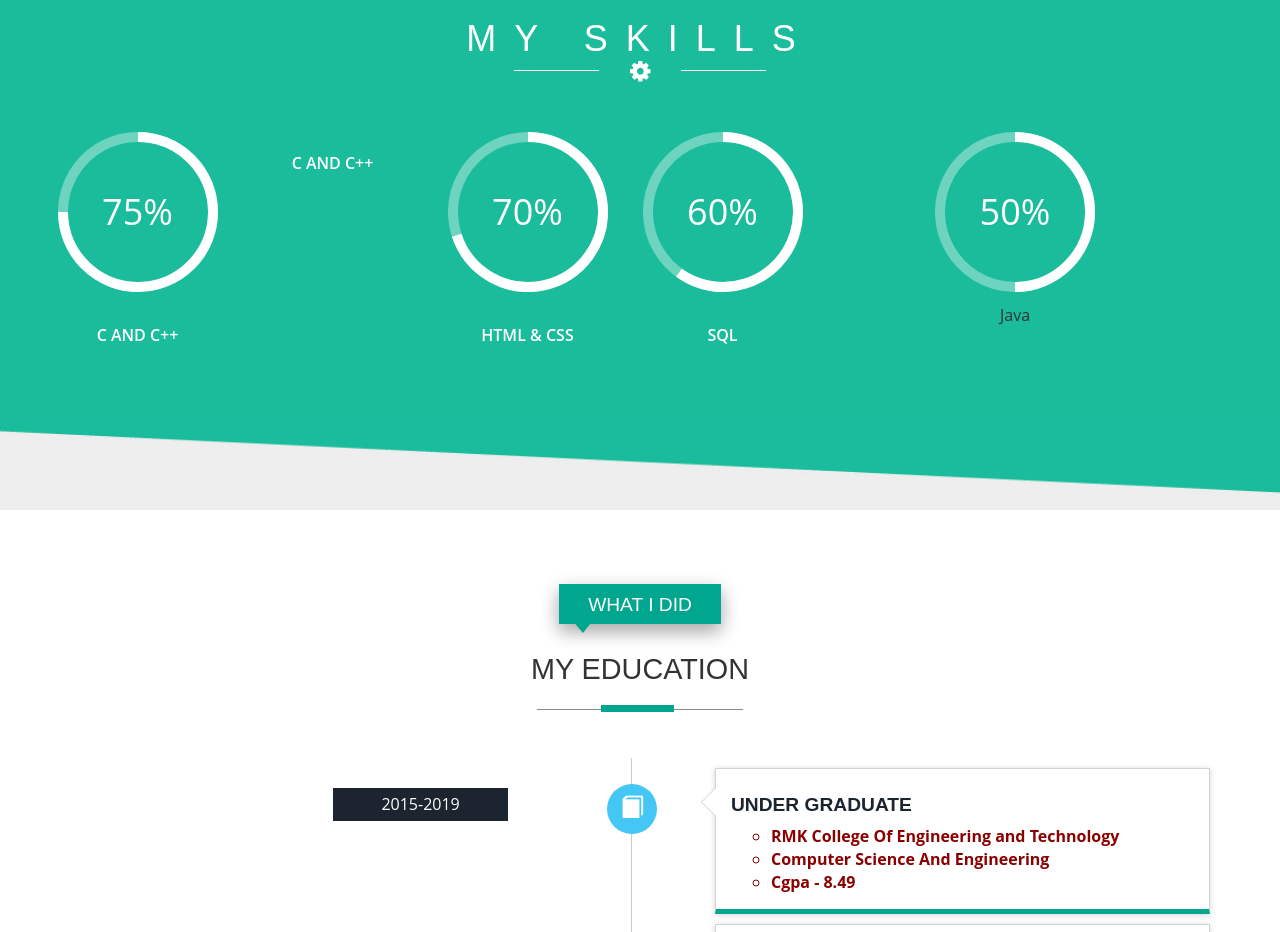
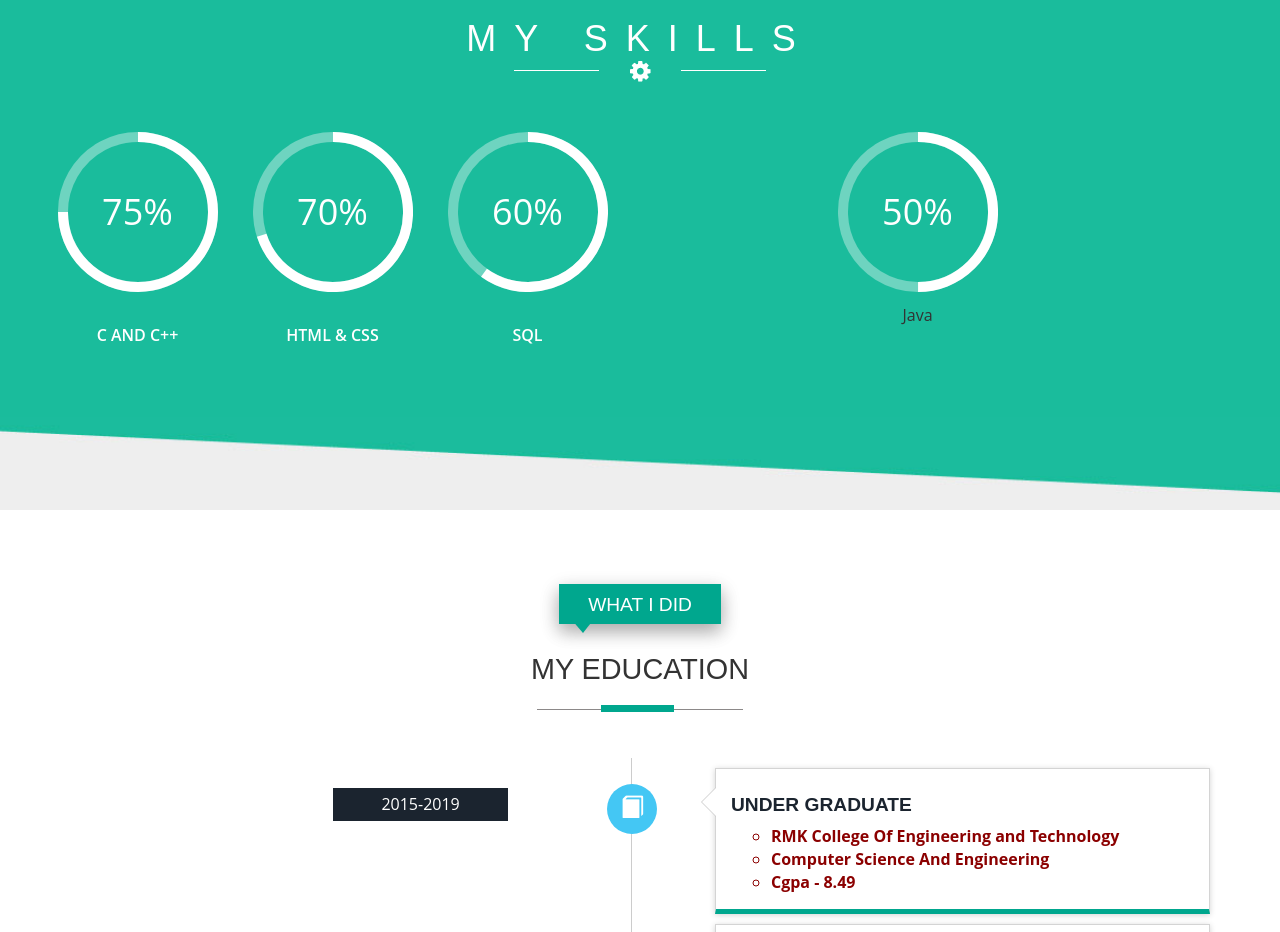
Before and after one commit to shalini-jayaprakash/shalini-jayaprakash.github.io, a plain HTML site: page index.html in a window 1280 px wide. Shown: the part 1380-2312 px from the top of the page. Drawn offline with Linux system fonts and the light colour scheme; files whose address does not match are found by name.

Commit message:
Update index.html

```diff
--- a/index.html
+++ b/index.html
@@ -202,10 +202,7 @@
 					<div class="circle" id="circles-1"></div>
 					<p>C and C++</p>
 				</div>
-				<div class="col-md-2 skills-grid text-center">
-					<div class="circle" id="circles-1"></div>
-					<p>C and C++</p>
-				</div>
+
 				<div class="col-md-2 skills-grid text-center">
 					<div class="circle" id="circles-2"></div>
 					<p>HTML & CSS</p>
```
